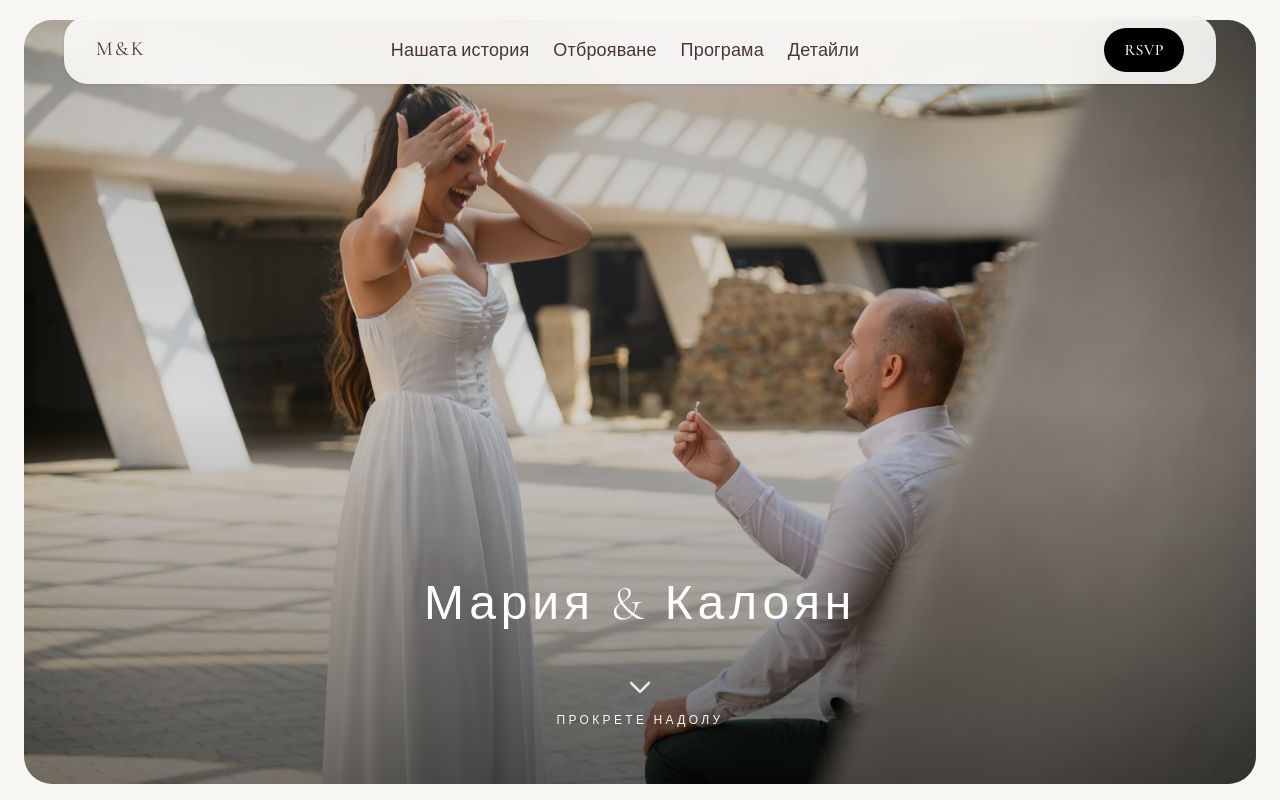
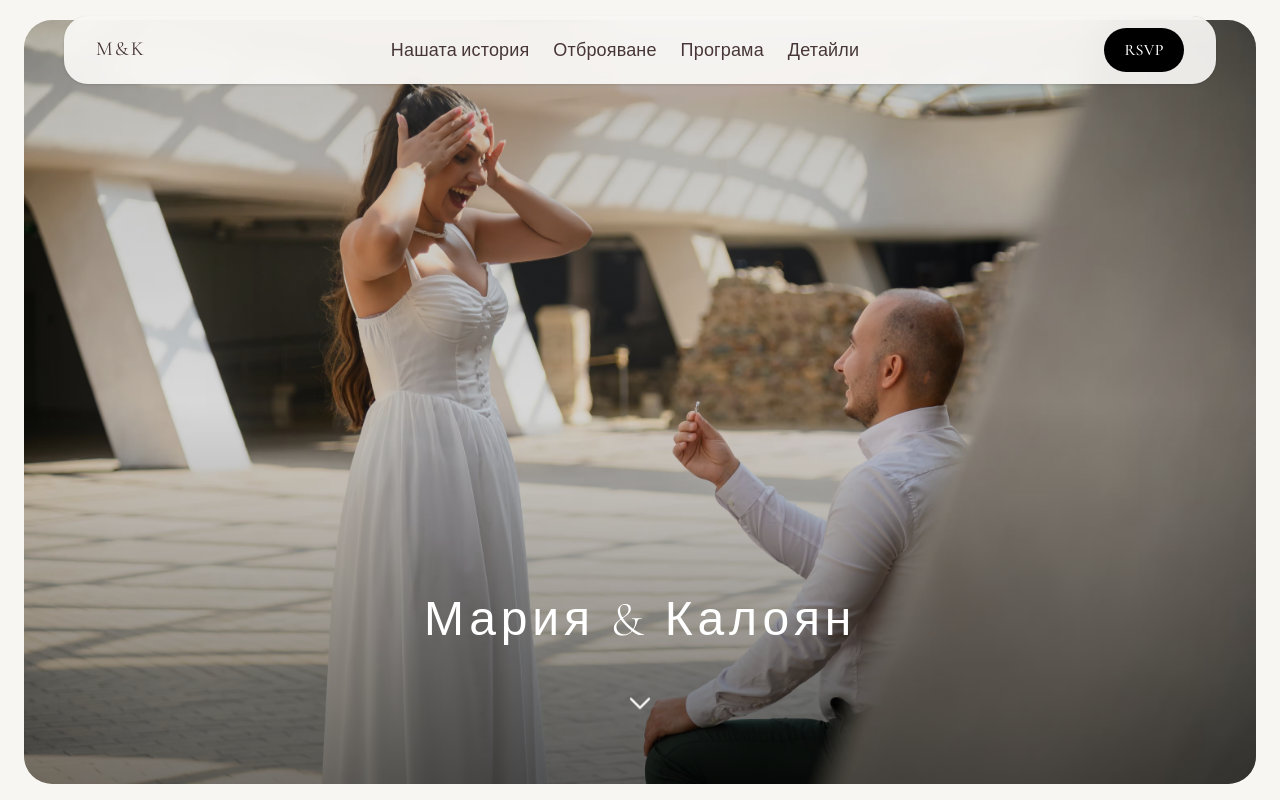
Before and after one commit to MaykalDroshev-Hull/MariyaKoki-WeddingInvitation, a Next.js app: page / in a window 1280 px wide. Shown: the top 800 px of the page. Built offline with nearby package versions, Linux system fonts and the light colour scheme.

Commit message:
Remove unnecessary text from the link in page.tsx for cleaner UI

```diff
--- a/src/app/page.tsx
+++ b/src/app/page.tsx
@@ -522,8 +522,7 @@ export default function Home() {
                   />
                 </span>
                 <span className="text-[10px] font-normal uppercase tracking-[0.28em] md:text-xs">
-                  Прокрете надолу
-                </span>
+                  </span>
               </a>
             </div>
           </div>
```
